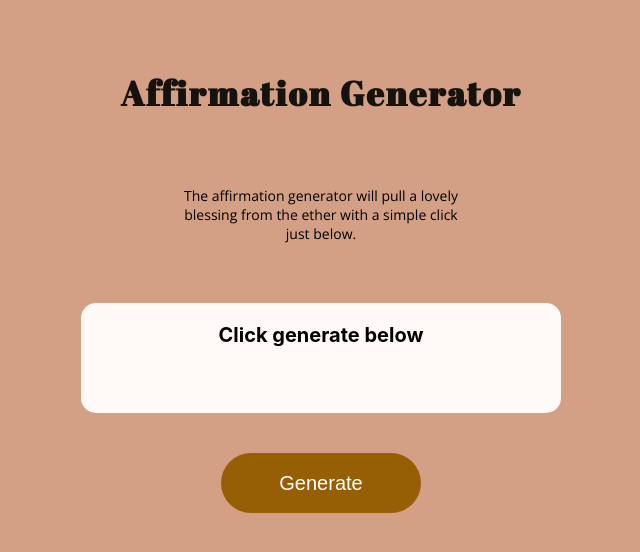
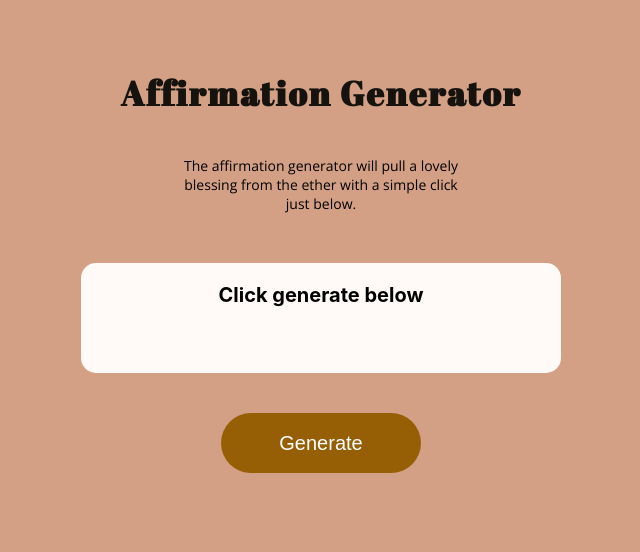
Before and after one commit to jos3ph-m/Affirmation-Generator, a React app: page / in a window 1280 px wide. Shown: the top 552 px of the page, without its empty margins (319-959 px from the left). Built offline with nearby package versions, Linux system fonts and the light colour scheme.

Commit message:
Minor adjustments to margins

```diff
--- a/src/Components/Affirmations/Affirmations.module.css
+++ b/src/Components/Affirmations/Affirmations.module.css
@@ -7,11 +7,16 @@
   color: white;
   background-color: #975f05;
   margin-top: 20px;
+  transition: all 0.1s;
 }
 
 .button:focus {
   outline: none;
   border: none;
+}
+
+.button:active {
+  transform: scale(0.98);
 }
 
 .affirmation {
--- a/src/Components/Headline/Headline.module.css
+++ b/src/Components/Headline/Headline.module.css
@@ -1,5 +1,5 @@
 .headline {
-  margin: 50px auto 50px auto;
+  margin: 50px auto 20px auto;
   padding: 20px;
   font-family: "Abril Fatface", cursive;
   font-size: 28px;
--- a/src/Components/Info/Info.module.css
+++ b/src/Components/Info/Info.module.css
@@ -3,7 +3,7 @@
   max-width: 300px;
   font-size: 14px;
   text-align: center;
-  margin: 0px auto 40px;
+  margin: 0px auto 30px;
 }
 
 @media (min-width: 600px) {
```
